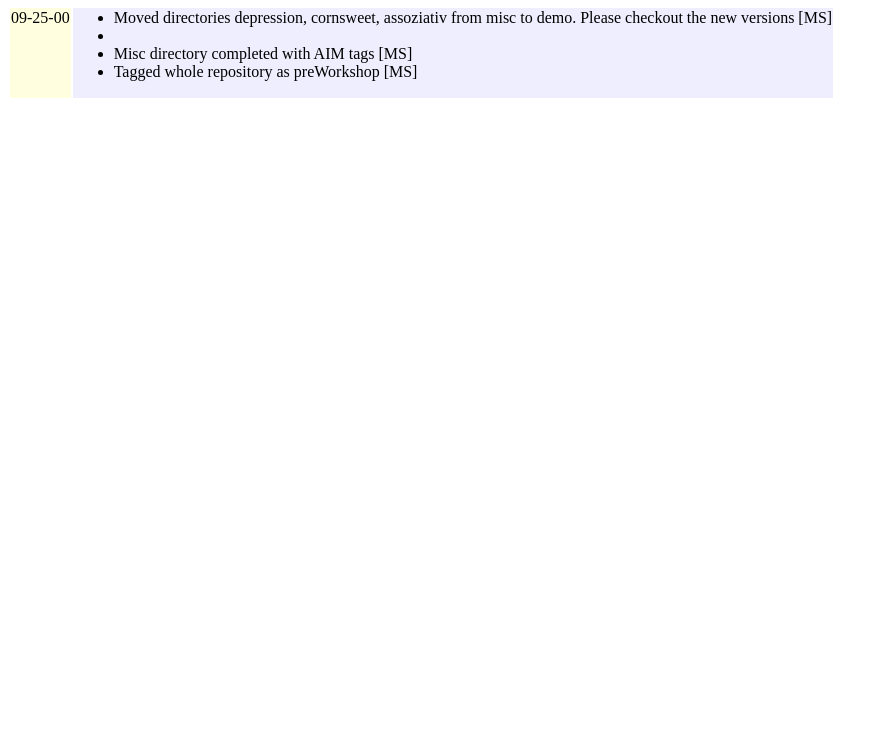
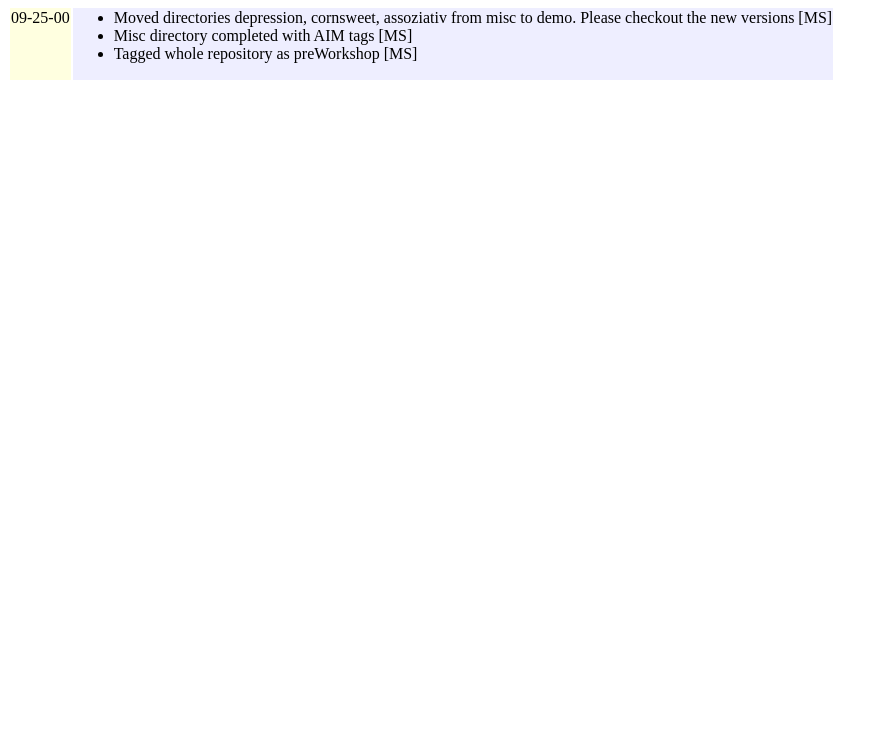
Before and after one commit to BackupTheBerlios/nase-svn, a plain HTML site: page doc/trunk/www-doc/mainpage.html in a window 1280 px wide. Shown: the part 60-800 px from the top of the page, without its empty margins (0-888 px from the left). Drawn offline with Linux system fonts and the light colour scheme.

Commit message:
wrong html tag

```diff
--- a/doc/trunk/www-doc/mainpage.html
+++ b/doc/trunk/www-doc/mainpage.html
@@ -8,7 +8,7 @@
 <TABLE COLS=2>
 <TR><TD BGCOLOR=#FFFFE0 VALIGN=TOP>09-25-00</TD><TD BGCOLOR=#EEEEFF VALIGN=TOP>
 <UL>
-<LI> Moved directories depression, cornsweet, assoziativ from misc to demo. Please checkout the new versions [MS]<LI>
+<LI> Moved directories depression, cornsweet, assoziativ from misc to demo. Please checkout the new versions [MS]</LI>
 <LI> Misc directory completed with AIM tags [MS]</LI>
 <LI> Tagged whole repository as preWorkshop [MS]</LI>
 </UL>
```
